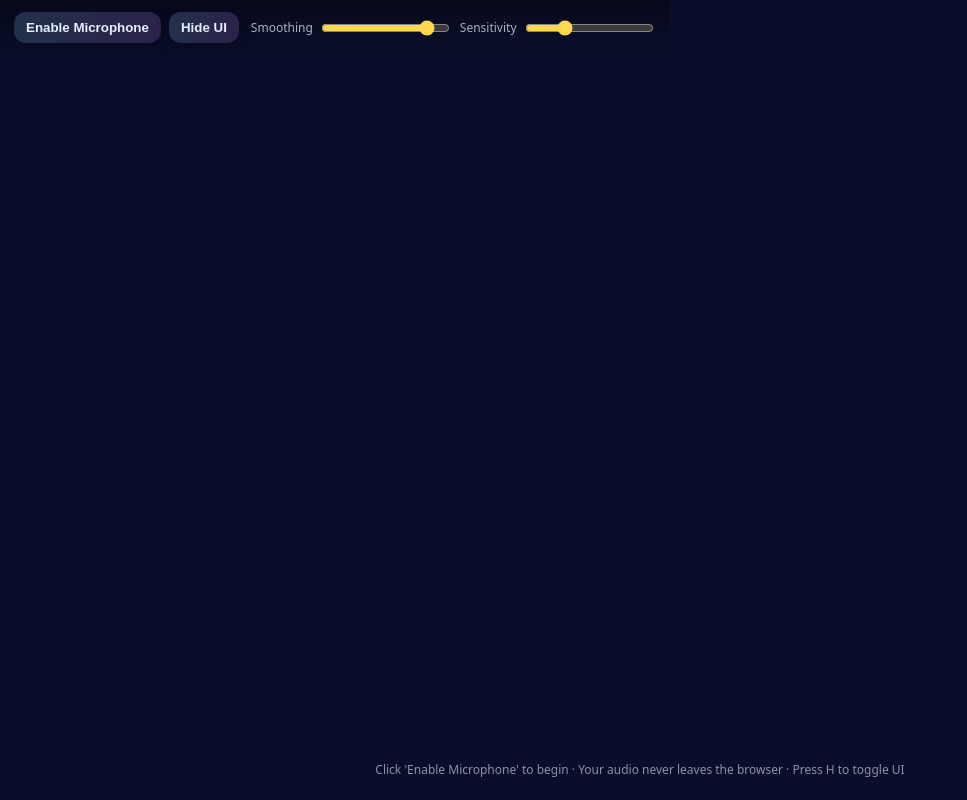
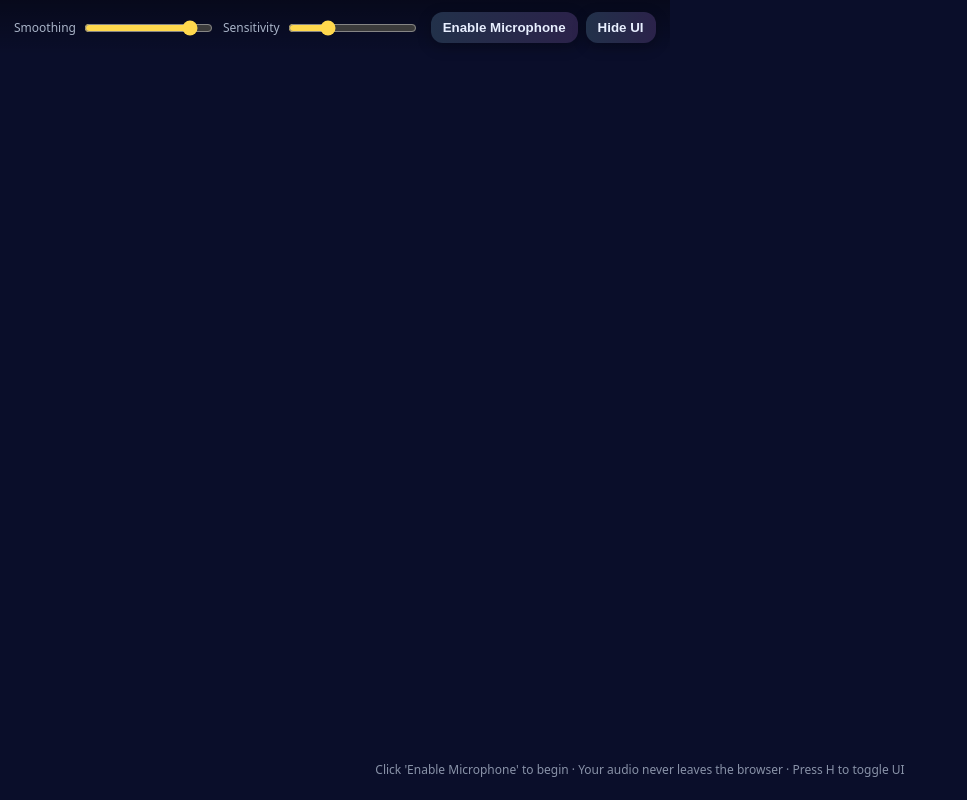
Before and after one commit to gadflyplayerone/synesthesia-web, a React (Vite) app: page / in a window 1280 px wide. Both pictures are taken after a click on the button "Show UI (H)". Shown: the whole page, without its empty margins (0-967 px from the left). Built offline with nearby package versions, Linux system fonts and the light colour scheme; no server answers.

Commit message:
Swapped menu

```diff
--- a/src/App.tsx
+++ b/src/App.tsx
@@ -42,16 +42,6 @@ export default function App() {
     <div className="wrap">
       {!uiHidden && (
         <div className="topbar">
-          <div className="actions">
-            {!running ? (
-              <button onClick={handleStart}>Enable Microphone</button>
-            ) : (
-              <>
-                <button className="secondary" onClick={handleStop}>Stop</button>
-              </>
-            )}
-            <button onClick={() => setUiHidden(true)}>Hide UI</button>
-          </div>
           <div className="controls">
             <label>
               Smoothing
@@ -67,6 +57,16 @@ export default function App() {
                 onChange={e => setSensitivity(parseFloat(e.target.value))}
               />
             </label>
+          </div>
+          <div className="actions">
+            {!running ? (
+              <button onClick={handleStart}>Enable Microphone</button>
+            ) : (
+              <>
+                <button className="secondary" onClick={handleStop}>Stop</button>
+              </>
+            )}
+            <button onClick={() => setUiHidden(true)}>Hide UI</button>
           </div>
         </div>
       )}
```
Also changed, not shown: 2 other files (tests, documents, lock files or other folders).
